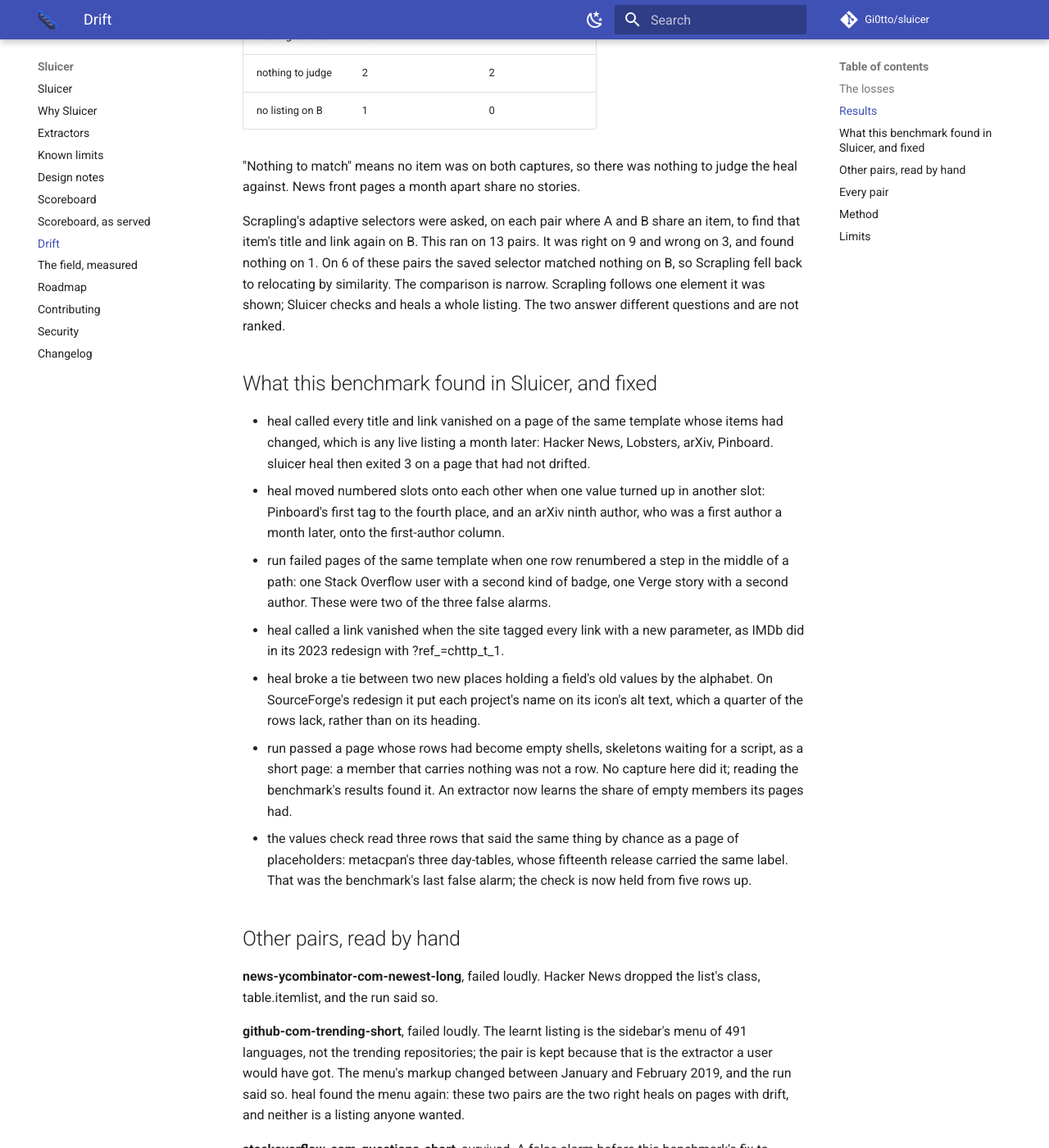
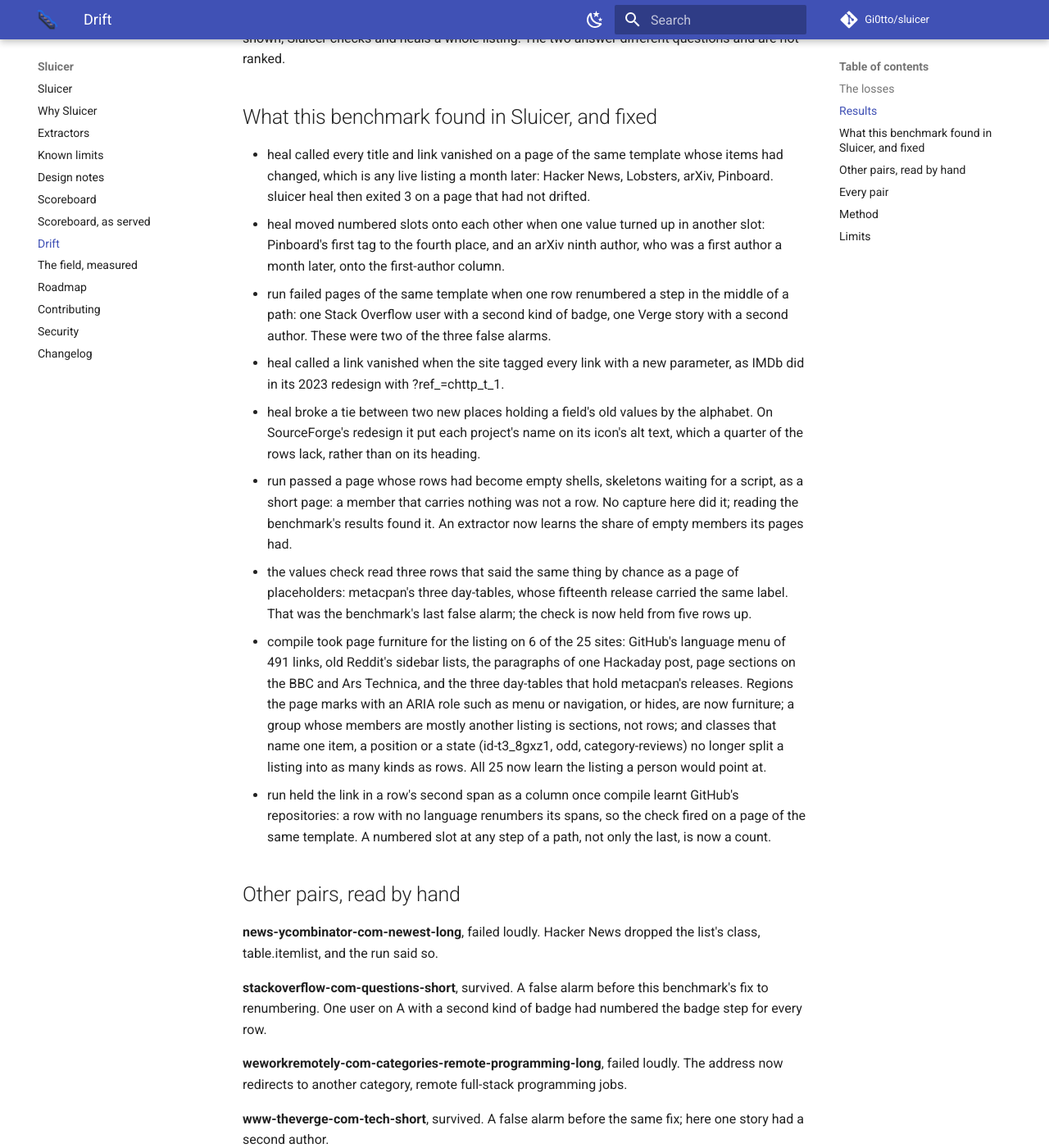
Before and after one commit to Gi0tto/sluicer, an MkDocs documentation site: the page built from docs/drift.md, in a window 1280 px wide and 1400 px high, scrolled down 2272 px. Shown: the whole window at 82% size. Built offline with MkDocs 1.6.1 and Material for MkDocs 9.7.7, drawn with Linux system fonts in a browser that asks for light colours; comment, search, counter and statistics services are not loaded; some of the changed text lies outside the part shown.

Commit message:
bench: the drift benchmark with every listing learnt as a person would
No silent failure and no false alarm on the 44 pairs, 21 failed loudly
and 23 survived. The notes that explained a furniture listing on six
sites are gone with the listings, and the two fixes join the list of
what the benchmark found.

```diff
--- a/docs/drift.md
+++ b/docs/drift.md
@@ -20,17 +20,14 @@
 
 No pair failed silently.
 
-**old-reddit-com-r-programming-long**, heal partly right. Read by hand: the learnt listing is not the posts. It is the three bullet lists of the sidebar: the rules, the related subreddits, and one more. The only field that names a list is the link in its fifth item. By 2024 the rules had been reordered, and the rule that links reddiquette is no longer fifth. The healed extractor reads the fifth item, as it should for a numbered slot, and finds no link there. Two of the three lists read the same as before. The oracle: drift, the listing's container is gone. The checks that failed: `listing: the listing at html>body>div.side>div.spacer[6]>div.titlebox>form.usertext>div.may-blank-within>div.md -> not found`.
-
 **www-imdb-com-chart-top-long**, heal partly right. Read by hand: a real redesign. In 2023 IMDb replaced the 250-row table with a list that serves 25 rows and loads the rest by script. heal moved both links of each film, the poster link and the title link, to their new places. That works only since this benchmark's fix for links that gained ?ref_=chttp_t_1. heal reported the titles and the poster images as vanished rather than guess. The new title text carries the rank, '1. The Shawshank Redemption', and the poster's alt text names an actor, 'Tim Robbins in The Shawshank Redemption (1994)', so none of the old values is seen again. A person would call the title moved; heal needs an old value to prove it. The oracle: drift, the listing's container is gone. The checks that failed: `summary: the summary answers url -> no answer`; `listing: the listing at html>body>div[2]>div.redesign>div[1]>div.pagecontent[3]>div>div[1]>div.article>span.ab_widget>div.seen-collection>div.article>div.lister>table.chart>tbody.lister-list -> not found`.
 
 **sourceforge-net-directory-long**, heal partly right. Read by hand: a real redesign, reached through a redirect to the Windows directory, which is what a scraper asking for the address reads. heal moved each project's name, its link and its description to their new places, all right on the four projects both pages list. The icon went to the new icon, which some projects lack, since they show a default icon kept in another field; half the matched projects have none. The icon's alt text, 'Apache OpenOffice Icon', and the whole card's text, which carried the weekly downloads, are found nowhere and reported vanished. Before this benchmark's tie-break fix, heal put the name on the icon's alt text too. The oracle: drift, the listing's container is gone. The checks that failed: `type: a declared MobileSoftwareApplication -> none`; `listing: the listing at html>body>div[3]>article.content-wrapper>section[1]>section[1]>section>div.browse>section>ul.projects -> not found`.
 
 Scrapling's misses:
 
-- **github-com-trending-short**: asked for '1C Enterprise', returned 'this week', after relocating by similarity.
-- **github-com-trending-long**: asked for '1C Enterprise', returned 'This week', after relocating by similarity.
 - **www-imdb-com-chart-top-long**: asked for 'The Shawshank Redemption', returned nothing, after relocating by similarity.
+- **metacpan-org-recent-short**: asked for 'Sim-OPT-0.193', returned 'Bencher-Scenario-GraphTopologicalSortModules-0.004'.
 - **sourceforge-net-directory-long**: asked for 'Apache OpenOffice', returned 'Home', after relocating by similarity.
 
 ## Results
@@ -39,18 +36,17 @@
 |---|---|---|
 | failed silently | 0 | the oracle saw drift and the run passed: the failure this project exists to prevent |
 | false alarm | 0 | the oracle saw the same template and the run failed |
-| failed loudly | 23 | drift, and the run said so |
-| survived | 21 | same template, and the run passed |
+| failed loudly | 21 | drift, and the run said so |
+| survived | 23 | same template, and the run passed |
 
 `heal` was run on every B capture. A heal counts as right when the healed
 extractor reads the items A and B share with the values A had.
 
 | heal | on the pairs with drift | on the pairs without |
 |---|---|---|
-| right | 2 | 7 |
-| partly right | 3 | 0 |
-| nothing to match | 15 | 12 |
-| nothing to judge | 2 | 2 |
+| right | 0 | 6 |
+| partly right | 2 | 0 |
+| nothing to match | 18 | 17 |
 | no listing on B | 1 | 0 |
 
 "Nothing to match" means no item was on both captures, so there was
@@ -59,7 +55,7 @@
 
 Scrapling's adaptive selectors were asked, on each pair where A and B
 share an item, to find that item's title and link again on B. This
-ran on 13 pairs. It was right on 9 and wrong on 3, and found nothing on 1. On 6 of these
+ran on 10 pairs. It was right on 7 and wrong on 2, and found nothing on 1. On 2 of these
 pairs the saved selector matched nothing on B, so Scrapling fell back
 to relocating by similarity.
 The comparison is narrow. Scrapling follows one element it was shown;
@@ -75,28 +71,20 @@
 - heal broke a tie between two new places holding a field's old values by the alphabet. On SourceForge's redesign it put each project's name on its icon's alt text, which a quarter of the rows lack, rather than on its heading.
 - run passed a page whose rows had become empty shells, skeletons waiting for a script, as a short page: a member that carries nothing was not a row. No capture here did it; reading the benchmark's results found it. An extractor now learns the share of empty members its pages had.
 - the values check read three rows that said the same thing by chance as a page of placeholders: metacpan's three day-tables, whose fifteenth release carried the same label. That was the benchmark's last false alarm; the check is now held from five rows up.
+- compile took page furniture for the listing on 6 of the 25 sites: GitHub's language menu of 491 links, old Reddit's sidebar lists, the paragraphs of one Hackaday post, page sections on the BBC and Ars Technica, and the three day-tables that hold metacpan's releases. Regions the page marks with an ARIA role such as menu or navigation, or hides, are now furniture; a group whose members are mostly another listing is sections, not rows; and classes that name one item, a position or a state (id-t3_8gxz1, odd, category-reviews) no longer split a listing into as many kinds as rows. All 25 now learn the listing a person would point at.
+- run held the link in a row's second span as a column once compile learnt GitHub's repositories: a row with no language renumbers its spans, so the check fired on a page of the same template. A numbered slot at any step of a path, not only the last, is now a count.
 
 ## Other pairs, read by hand
 
 **news-ycombinator-com-newest-long**, failed loudly. Hacker News dropped the list's class, table.itemlist, and the run said so.
 
-**github-com-trending-short**, failed loudly. The learnt listing is the sidebar's menu of 491 languages, not the trending repositories; the pair is kept because that is the extractor a user would have got. The menu's markup changed between January and February 2019, and the run said so. heal found the menu again: these two pairs are the two right heals on pages with drift, and neither is a listing anyone wanted.
-
 **stackoverflow-com-questions-short**, survived. A false alarm before this benchmark's fix to renumbering. One user on A with a second kind of badge had numbered the badge step for every row.
 
 **weworkremotely-com-categories-remote-programming-long**, failed loudly. The address now redirects to another category, remote full-stack programming jobs.
 
-**hackaday-com-blog-short**, failed loudly. The learnt listing is the paragraphs of the first post on the page that hold a link, not the posts. B's first post is another post, whose paragraphs hold no link.
-
-**hackaday-com-blog-long**, survived. The same paragraphs-of-one-post listing, this time on a post whose paragraphs do hold links. It survives, and nothing it reads is what a user wanted.
-
 **www-theverge-com-tech-short**, survived. A false alarm before the same fix; here one story had a second author.
 
-**www-bbc-com-news-technology-short**, survived. The learnt listing is four page sections with 814 fields among them, not the stories.
-
 **www-bbc-com-news-technology-long**, failed loudly. The address now redirects to /innovation, another section.
-
-**arstechnica-com-gadgets-short**, survived. The learnt listing is three page sections, not the articles.
 
 **www-producthunt-com-short**, failed loudly. Between January and February 2019 a wrapper, div.large_bbe28, was inserted above the list; the hashed class names stayed the same. By the path contract that is drift, and the run said so. heal found the list, but no product was on both captures.
 
@@ -116,11 +104,11 @@
 | news-ycombinator-com-newest-long | 30 / 0 | drift: the listing's container is gone | failed: listing | failed loudly | nothing to match | no A item is still on B |
 | lobste-rs-short | 25 / 25 | same | passed | survived | nothing to match | no A item is still on B |
 | lobste-rs-long | 25 / 0 | drift: the listing's container is gone | failed: listing | failed loudly | nothing to match | no A item is still on B |
-| github-com-trending-short | 491 / 0 | drift: the listing's container is gone | failed: listing | failed loudly | right (491 items) | wrong |
-| github-com-trending-long | 491 / 0 | drift: the listing's container is gone | failed: listing | failed loudly | right (482 items) | wrong |
+| github-com-trending-short | 25 / 25 | same | passed | survived | nothing to match | title not found on A |
+| github-com-trending-long | 25 / 0 | drift: the listing's container is gone | failed: listing | failed loudly | nothing to match | no A item is still on B |
 | stackoverflow-com-questions-short | 15-50 / 15 | same | passed | survived | nothing to match | no A item is still on B |
-| old-reddit-com-r-programming-short | 3 / 3 | same | passed | survived | right (3 items) | right |
-| old-reddit-com-r-programming-long | 3 / 0 | drift: the listing's container is gone | failed: listing | failed loudly | partly right (3 items) | right |
+| old-reddit-com-r-programming-short | 23 / 25 | same | passed | survived | nothing to match | no A item is still on B |
+| old-reddit-com-r-programming-long | 23 / 0 | drift: the listing's container is gone | failed: listing | failed loudly | nothing to match (1 items) | no A item is still on B |
 | sfbay-craigslist-org-search-sss-long | 120 / 0 | drift: the listing's container is gone | failed: listing, type | failed loudly | nothing to match | no A item is still on B |
 | www-imdb-com-chart-top-short | 250 / 250 | same | passed | survived | right (248 items) | right |
 | www-imdb-com-chart-top-long | 250 / 0 | drift: the listing's container is gone | failed: listing, summary | failed loudly | partly right (23 items) | nothing found |
@@ -132,10 +120,10 @@
 | www-npr-org-sections-news-short | 21-22 / 22 | same | passed | survived | nothing to match | no A item is still on B |
 | www-npr-org-sections-news-long | 21-22 / 21 | drift: div.item-image&gt;div.imagewrap&gt;a@href is in 0% of rows | failed: field | failed loudly | nothing to match | no A item is still on B |
 | weworkremotely-com-categories-remote-programming-long | 90 / 0 | drift: the listing's container is gone | failed: listing | failed loudly | nothing to match (1 items) | no A item is still on B |
-| metacpan-org-recent-short | 3 / 3 | same | passed | survived | nothing to match | no A item is still on B |
-| metacpan-org-recent-long | 3 / 0 | drift: the listing's container is gone | failed: listing | failed loudly | nothing to match | no A item is still on B |
-| hackaday-com-blog-short | 3 / 1 | drift: a is in 0% of rows | failed: field | failed loudly | nothing to judge | no title to follow |
-| hackaday-com-blog-long | 3 / 2 | same | passed | survived | nothing to judge | no title to follow |
+| metacpan-org-recent-short | 61 / 60 | same | passed | survived | nothing to match (1 items) | wrong |
+| metacpan-org-recent-long | 61 / 0 | drift: the listing's container is gone | failed: listing | failed loudly | nothing to match | no A item is still on B |
+| hackaday-com-blog-short | 7 / 7 | same | passed | survived | nothing to match | no A item is still on B |
+| hackaday-com-blog-long | 7 / 7 | same | passed | survived | nothing to match | no A item is still on B |
 | sourceforge-net-directory-short | 25 / 25 | same | passed | survived | right (23 items) | right |
 | sourceforge-net-directory-long | 25 / 0 | drift: the listing's container is gone | failed: listing, type | failed loudly | partly right (4 items) | wrong |
 | pinboard-in-popular-short | 100 / 100 | same | passed | survived | nothing to match | no A item is still on B |
@@ -143,10 +131,10 @@
 | www-theverge-com-tech-short | 12 / 13 | same | passed | survived | nothing to match (1 items) | right |
 | www-theverge-com-tech-long | 12 / 0 | drift: the listing's container is gone | failed: listing | failed loudly | nothing to match | no A item is still on B |
 | techcrunch-com-category-startups-long | 20 / 0 | drift: the listing's container is gone | failed: listing, type | failed loudly | nothing to match | no A item is still on B |
-| www-bbc-com-news-technology-short | 4 / 7 | same | passed | survived | nothing to judge | no title to follow |
-| www-bbc-com-news-technology-long | 4 / 0 | drift: the listing's container is gone | failed: listing, summary | failed loudly | nothing to judge | no title to follow |
-| arstechnica-com-gadgets-short | 3 / 3 | same | passed | survived | nothing to match | no A item is still on B |
-| arstechnica-com-gadgets-long | 3 / 0 | drift: the listing's container is gone | failed: listing, type | failed loudly | nothing to match | no A item is still on B |
+| www-bbc-com-news-technology-short | 19 / 20 | same | passed | survived | nothing to match | no A item is still on B |
+| www-bbc-com-news-technology-long | 19 / 0 | drift: the listing's container is gone | failed: listing, summary | failed loudly | nothing to match | no A item is still on B |
+| arstechnica-com-gadgets-short | 12 / 12 | same | passed | survived | nothing to match | no A item is still on B |
+| arstechnica-com-gadgets-long | 12 / 0 | drift: the listing's container is gone | failed: listing, type | failed loudly | nothing to match | no A item is still on B |
 | www-producthunt-com-short | 16-17 / 0 | drift: the listing's container is gone | failed: listing | failed loudly | nothing to match | no A item is still on B |
 | www-producthunt-com-long | 16-17 / 0 | drift: the listing's container is gone | failed: listing, type | failed loudly | nothing to match | no A item is still on B |
 | pypi-org-search--q-scraping-long | 20 / 0 | drift: the listing's container is gone | failed: listing, summary | failed loudly | no listing on B | no A item is still on B |
@@ -192,16 +180,10 @@
 
 - 44 pairs on 25 sites chosen by hand is a small sample. Most
   sites are news and link aggregators, and no real shop is among them.
-- Pairs whose learnt listing is page furniture are kept, because that is
-  the extractor a user would have got; their notes say so.
+- Which group is the listing is read by eye: on all 25 sites the
+  learnt listing is the one a person would point at, and nothing here
+  measures that beyond these 25.
 - The oracle shares the extractor's notion of a path, so a change the
   path cannot express is invisible to both.
 - Heal is judged only on items A and B share. Where they share none,
   which is most news pages, heal is not judged at all.
-
-Found here and not fixed, because it is a choice rather than a bug:
-
-- Compile takes the page's most promising repeated group, and on 6 of
-  the 25 sites that was page furniture rather than the listing: a menu,
-  a sidebar's lists, the paragraphs of one post, page sections on two
-  sites, and the day tables that hold metacpan's releases.
```
Also changed, not shown: other parts of docs/drift.md (+2 -2 lines), 2 other files.
